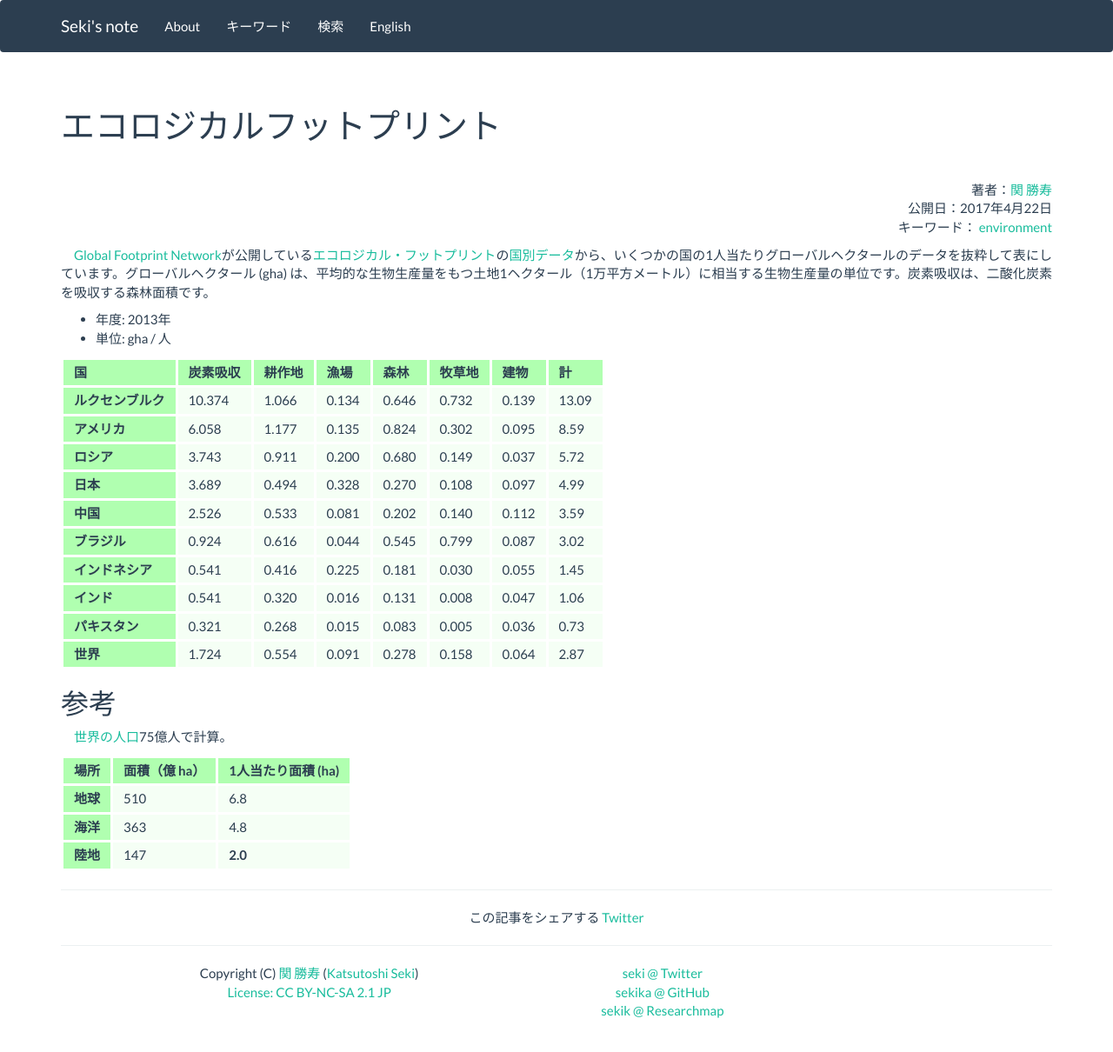
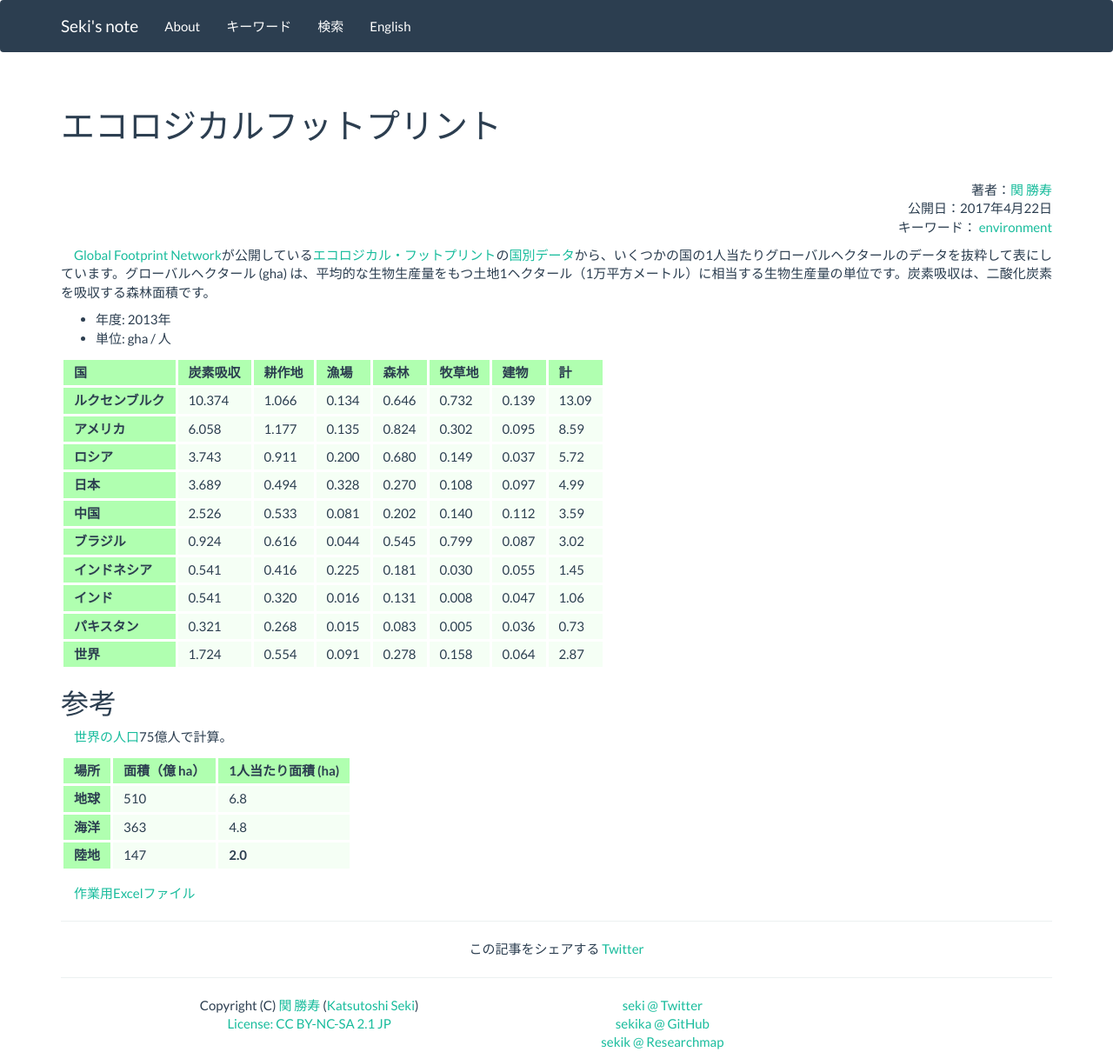
Before and after one commit to sekika/sekika.github.io, a Jekyll site: the page built from _posts/2017-04-22-EcologicalFootprint.md, in a window 1280 px wide. Shown: the whole page at 87% size. Built offline with Jekyll 4.4.1, drawn with Linux system fonts in a browser that asks for light colours; nearby versions of some CDN libraries; comment, search, counter and statistics services are not loaded; before the commit the page ends 1173 px from its top, so only the background shows below that.

Commit message:
作業ファイル

```diff
--- a/_posts/2017-04-22-EcologicalFootprint.md
+++ b/_posts/2017-04-22-EcologicalFootprint.md
@@ -148,3 +148,5 @@ tag: environment
   <td><strong>2.0</strong></td>
 </tr>
 </table>
+
+[作業用Excelファイル](https://github.com/sekika/sekika.github.io/raw/master/file/EcologicalFootprint.xlsx)
```
